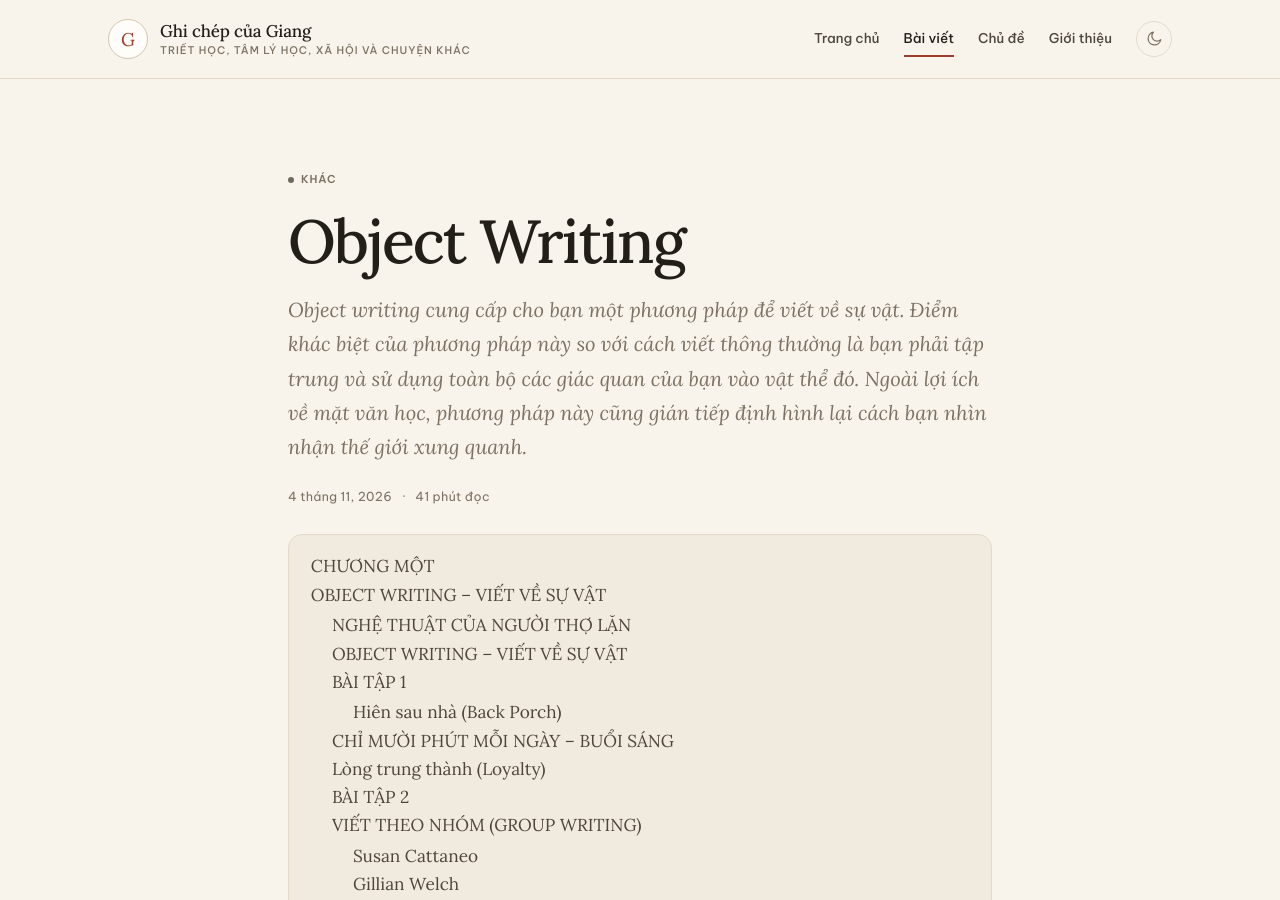
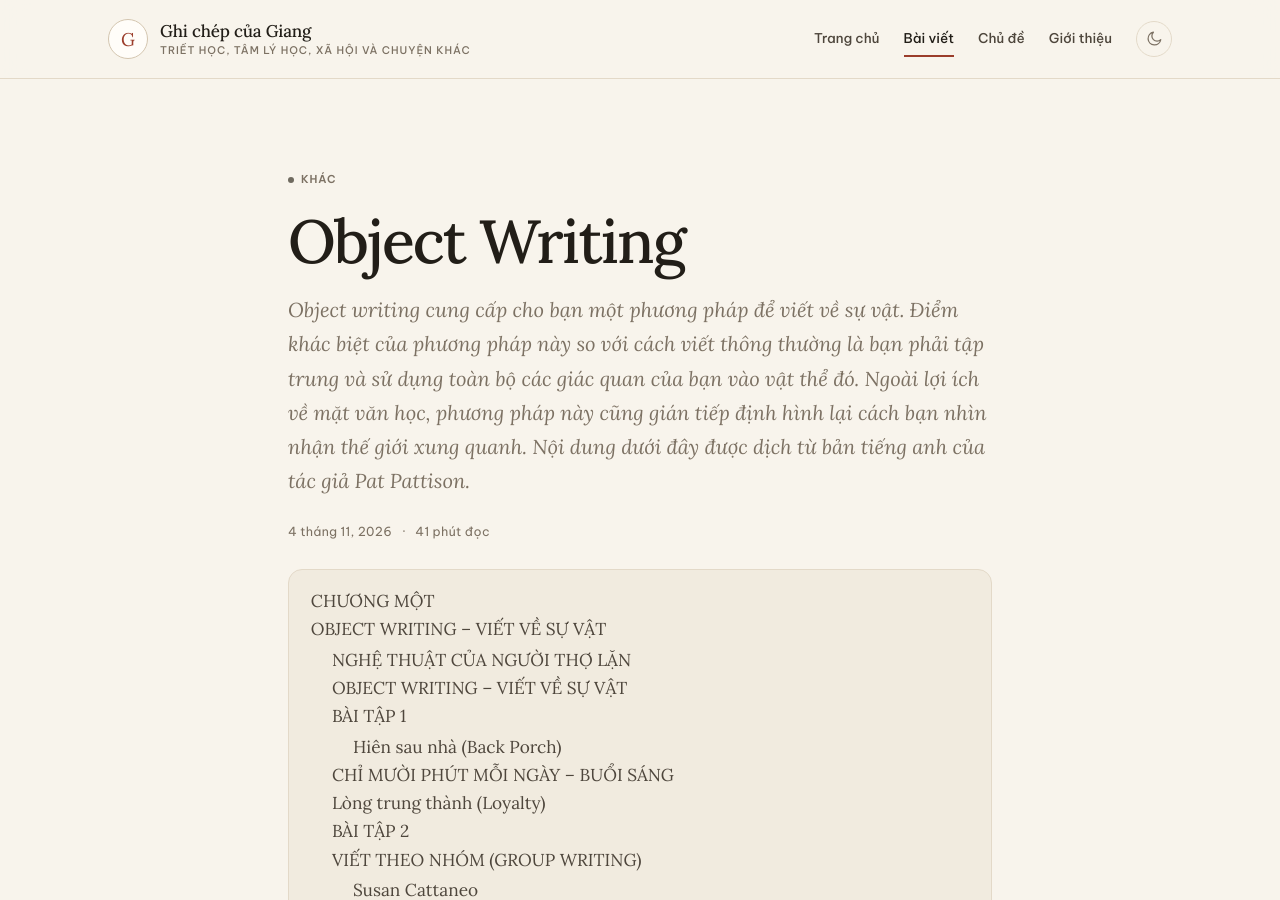
Before and after one commit to HiGiangcoder/HiGiangcoder.github.io, a Jekyll site: the page built from _posts/2026-11-04-object-writing.md, in a window 1280 px wide and 900 px high. Built offline with Jekyll 4.4.1, drawn with Linux system fonts in a browser that asks for light colours; comment, search, counter and statistics services are not loaded; the table of contents is made by our own code.

Commit message:
Cập nhật blog

```diff
--- a/_posts/2026-11-04-object-writing.md
+++ b/_posts/2026-11-04-object-writing.md
@@ -6,7 +6,7 @@ description: Object writing cung cấp cho bạn một phương pháp để vi
   khác biệt của phương pháp này so với cách viết thông thường là bạn phải tập trung
   và sử dụng toàn bộ các giác quan của bạn vào vật thể đó. Ngoài lợi ích về mặt văn
   học, phương pháp này cũng gián tiếp định hình lại cách bạn nhìn nhận thế giới xung
-  quanh.
+  quanh. Nội dung dưới đây được dịch từ bản tiếng anh của tác giả Pat Pattison.
 tags:
 - object-writing
 ---
```
